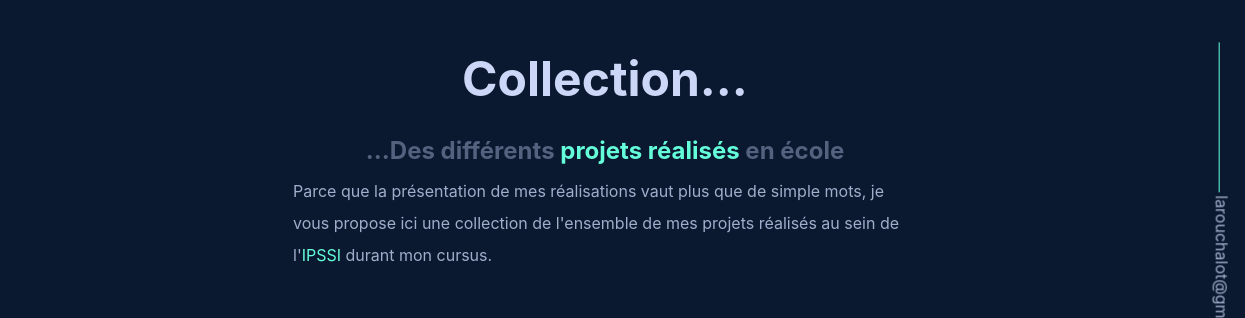
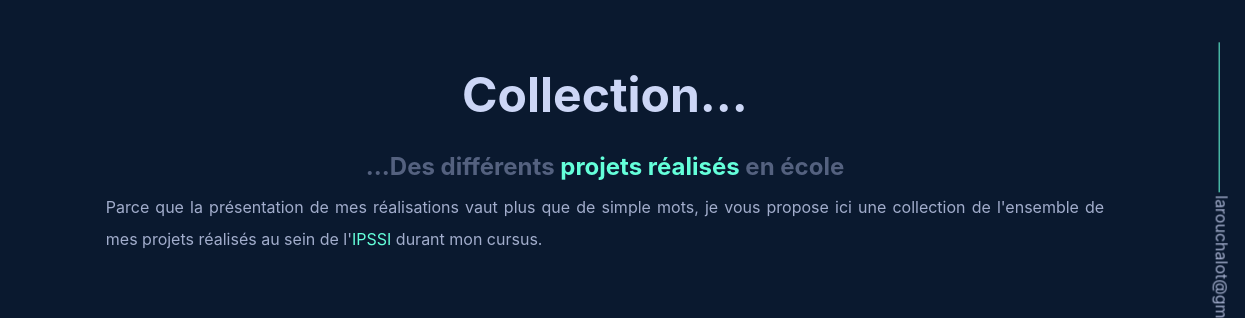
Before and after one commit to LeoLChalot/Portfolio, a plain HTML site: page sandbox/UI-accueil/sandbox.html in a window 1280 px wide. Shown: the part 265-583 px from the top of the page, 35-1280 px from the left. Drawn offline with Linux system fonts and the light colour scheme.

Commit message:
DISPLAY | Affichage zone test

```diff
--- a/sandbox/UI-accueil/sandbox.css
+++ b/sandbox/UI-accueil/sandbox.css
@@ -114,7 +114,7 @@ button:hover {
 	color: var(--color-text);
 }
 .title {
-	max-width: 50%;
+	width: 80%;
 	height: 100vh;
 	display: flex;
 	flex-direction: column;
@@ -123,6 +123,9 @@ button:hover {
 }
 .title h1{
 	font-size: 3em;
+}
+.title p{
+	text-align: justify;
 }
 #vertical-ico,
 #vertical-mail {
```
